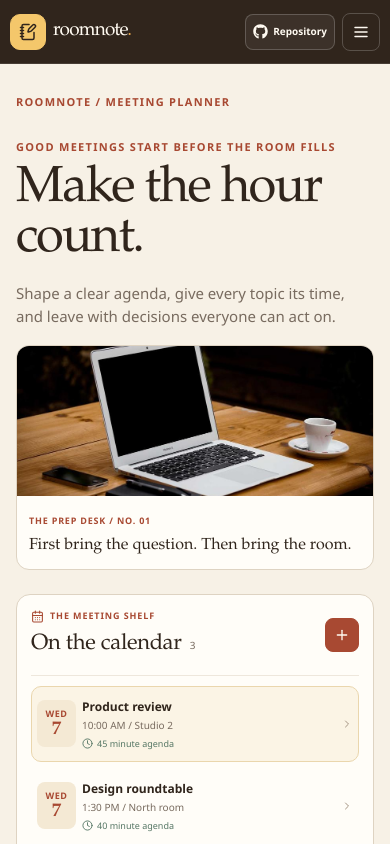
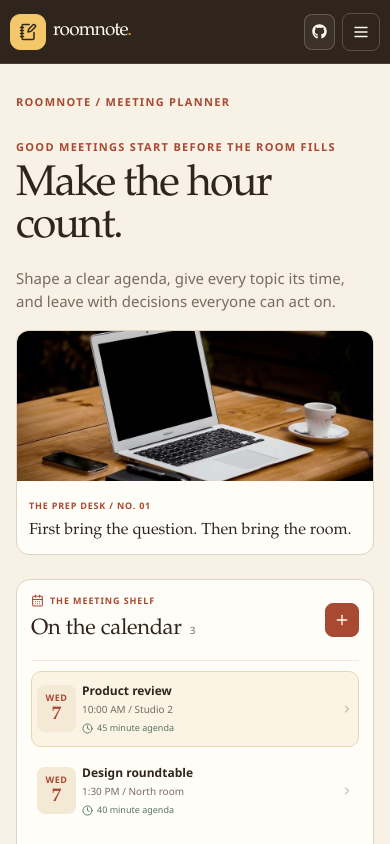
Before and after one commit to a2rp/meeting-agenda-builder, a React (Vite) app: page / in a window 390 px wide. Shown: the top 844 px of the page. Built offline with nearby package versions, Linux system fonts and the light colour scheme.

Commit message:
fix: keep opening layout within narrow screens

```diff
--- a/src/App.module.css
+++ b/src/App.module.css
@@ -1,4 +1,5 @@
 .app {
+  overflow-x: clip;
   min-height: 100vh;
   color: var(--color-ink);
   background: var(--color-paper);
@@ -96,21 +97,42 @@
   @media (max-width: 600px) {
     .workspace {
       width: calc(100% - 32px);
+      min-width: 0;
       padding: 94px 0 48px;
     }
 
     .opening {
       grid-template-columns: minmax(0, 1fr);
+      width: 100%;
+      min-width: 0;
       gap: 18px;
       margin-top: 28px;
 
+      .opening-copy {
+        width: 100%;
+        max-width: 100%;
+        min-width: 0;
+      }
+
+      .introCopy {
+        width: 100%;
+        max-width: 100%;
+        min-width: 0;
+      }
+
       h1 {
-        font-size: clamp(44px, 13vw, 64px);
+        width: 100%;
+        max-width: 12ch;
+        font-size: clamp(40px, 11vw, 50px);
         letter-spacing: -1.8px;
+        overflow-wrap: anywhere;
+        white-space: normal;
       }
 
       .opening-visual {
-        max-width: 460px;
+        width: 100%;
+        max-width: 100%;
+        min-width: 0;
       }
 
       .opening-visual img {
--- a/src/components/header/index.jsx
+++ b/src/components/header/index.jsx
@@ -48,6 +48,7 @@ const Header = () => {
       <a
         className={styles.repository}
         href="https://github.com/a2rp/meeting-agenda-builder"
+        aria-label="Open the public GitHub repository"
         target="_blank"
         rel="noreferrer"
       >
--- a/src/components/header/styles.module.css
+++ b/src/components/header/styles.module.css
@@ -2,6 +2,8 @@
   position: fixed;
   z-index: 50;
   inset: 0 0 auto;
+  width: 100%;
+  min-width: 0;
   display: grid;
   grid-template-columns: 1fr auto 1fr;
   align-items: center;
@@ -129,10 +131,16 @@
   }
 
   @media (max-width: 760px) {
-    grid-template-columns: 1fr auto auto;
+    display: flex;
+    justify-content: space-between;
     gap: 10px;
     height: 64px;
     padding-inline: 14px;
+
+    .brand {
+      flex: 0 1 auto;
+      min-width: 0;
+    }
 
     .navigation {
       position: absolute;
@@ -161,12 +169,15 @@
     }
 
     .repository {
+      flex: 0 0 auto;
+      margin-left: auto;
       min-height: 36px;
       padding-inline: 9px;
     }
 
     .menu-toggle {
       display: grid;
+      flex: 0 0 38px;
     }
   }
 
@@ -175,6 +186,7 @@
     padding-inline: 10px;
 
     .brand {
+      min-width: 0;
       gap: 7px;
     }
 
@@ -186,6 +198,13 @@
       gap: 5px;
       padding-inline: 7px;
       font-size: 10px;
+
+    }
+  }
+
+  @media (max-width: 600px) {
+    .repository span {
+      display: none;
     }
   }
 }
```
